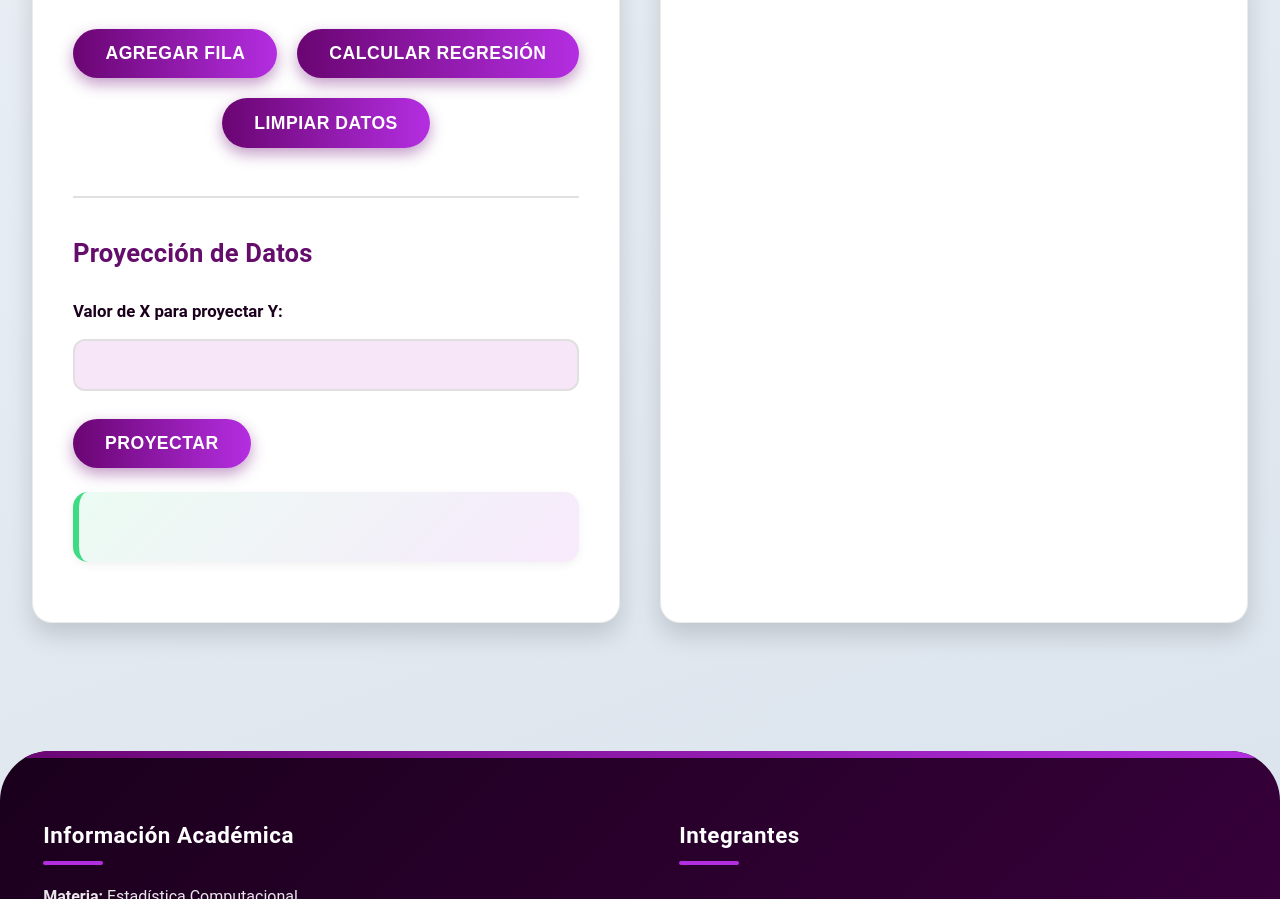
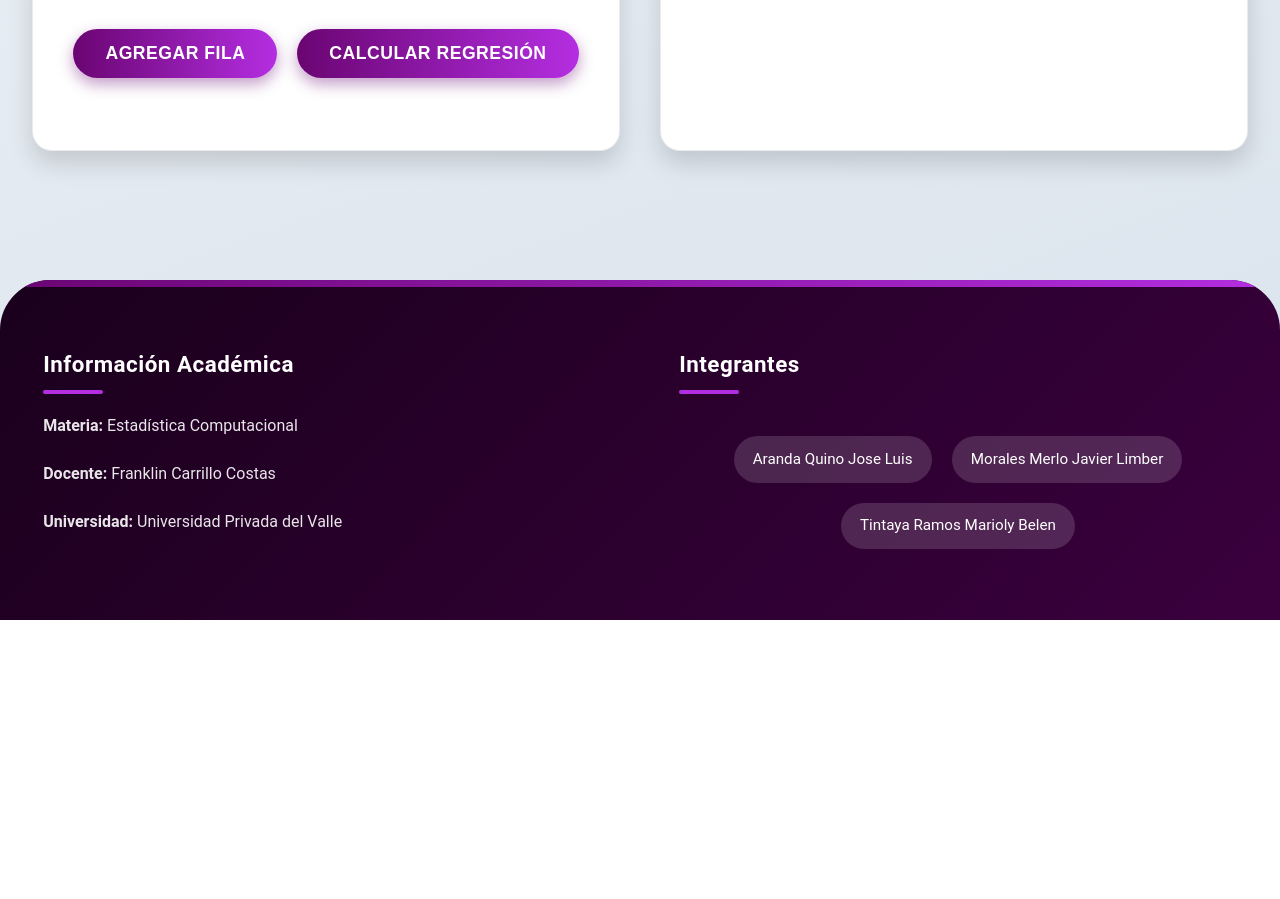
Before and after one commit to DanielMendiola19/RegresionLineal, a plain HTML site: page index.html in a window 1280 px wide. Shown: the part 918-1817 px from the top of the page. After the commit the page ends 1538 px from the top, so only its background shows below. Drawn offline with nearby package versions, Linux system fonts and the light colour scheme.

Commit message:
Update index.html

```diff
--- a/index.html
+++ b/index.html
@@ -559,15 +559,6 @@ footer::before {
         <div class="buttons-row">
           <button onclick="addRow()" aria-label="Agregar fila"><span>Agregar Fila</span></button>
           <button onclick="calculateRegression()" aria-label="Calcular regresión"><span>Calcular Regresión</span></button>
-          <button onclick="clearData()" aria-label="Limpiar datos"><span>Limpiar Datos</span></button>
-        </div>
-
-        <div class="projection-section" aria-label="Proyección de datos">
-          <h3>Proyección de Datos</h3>
-          <label for="project-x">Valor de X para proyectar Y:</label>
-          <input type="number" id="project-x" step="any" aria-label="Valor para proyectar Y" />
-          <button onclick="projectValue()" aria-label="Proyectar valor"><span>Proyectar</span></button>
-          <div id="projection-result" class="result-item" aria-live="polite"></div>
         </div>
       </section>
 
```
